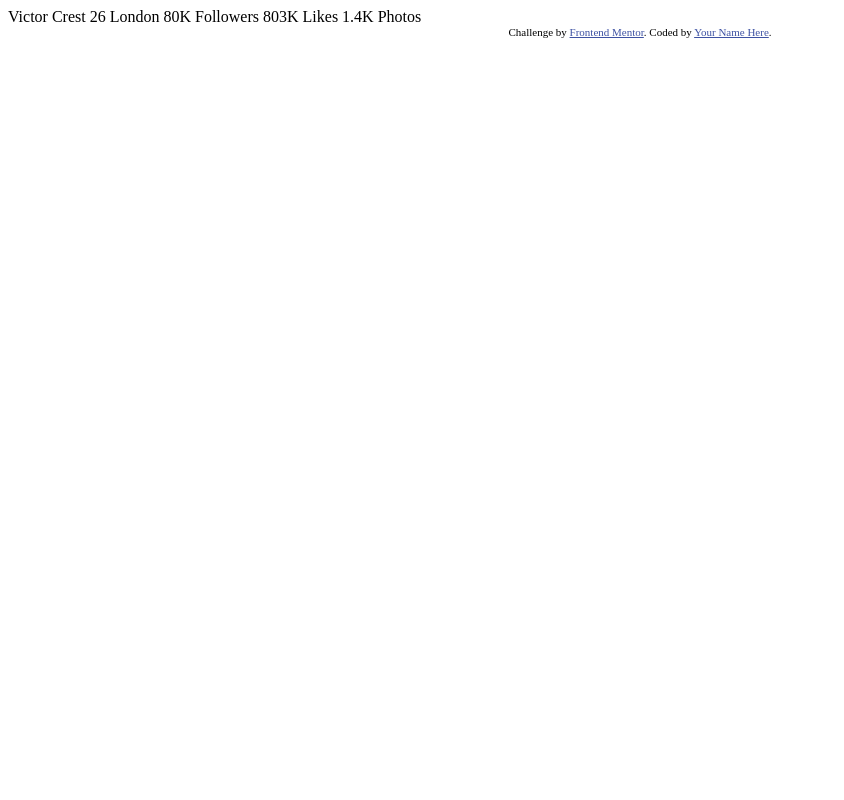
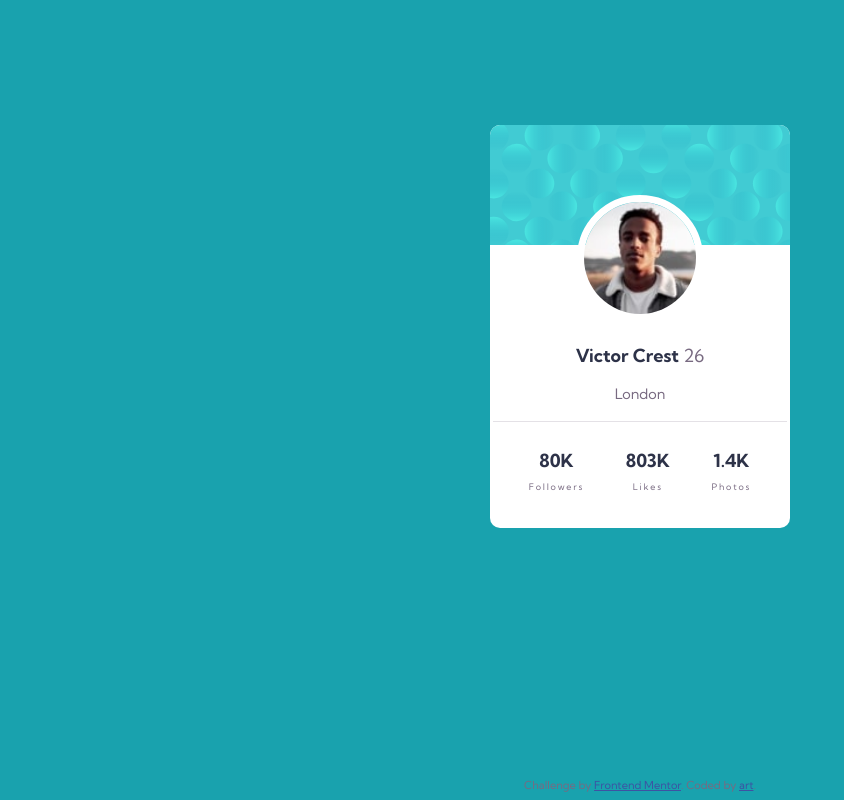
Before and after one commit to artursem/fm-profile-card, a plain HTML site: page index.html in a window 1280 px wide. Shown: the whole page, without its empty margins (0-844 px from the left). Drawn offline with Linux system fonts and the light colour scheme.

Commit message:
Added css

```diff
--- a/index.html
+++ b/index.html
@@ -5,31 +5,39 @@
   <meta name="viewport" content="width=device-width, initial-scale=1.0"> <!-- displays site properly based on user's device -->
 
   <link rel="icon" type="image/png" sizes="32x32" href="./images/favicon-32x32.png">
+  <link rel="stylesheet" href="style.css">
+  <title>Profile card component</title>
 
-  <title>Frontend Mentor | Profile card component</title>
-
-  <!-- Feel free to remove these styles or customise in your own stylesheet 👍 -->
   <style>
     .attribution { font-size: 11px; text-align: center; }
     .attribution a { color: hsl(228, 45%, 44%); }
   </style>
 </head>
 <body>
-  Victor Crest
-  26
-  London
+  <main class="card">
+    <div class="top-image"></div>
+    <div class="user-name">
+      <img src="images/image-victor.jpg" alt="profile picture" id="profile-pic">
+      <b>Victor Crest</b> 26
+      <div class="small">London</div>
+      <div class="divider"></div>
+    </div>
+    <div class="stats-bar">
+      <div class="stat">
+        <b>80K</b><p>Followers</p>
+      </div>
+      <div class="stat">
+        <b>803K</b><p>Likes</p>
+      </div>
+      <div class="stat">
+        <b>1.4K</b><p>Photos</p>
+      </div>
+    </div>
 
-  80K
-  Followers
-
-  803K
-  Likes
-
-  1.4K
-  Photos
+  </main>
   <div class="attribution">
     Challenge by <a href="https://www.frontendmentor.io?ref=challenge" target="_blank">Frontend Mentor</a>.
-    Coded by <a href="#">Your Name Here</a>.
+    Coded by <a href="#">art</a>.
   </div>
 </body>
 </html>
--- /dev/null
+++ b/style.css
@@ -0,0 +1,95 @@
+/*  mobile 375px
+    desktop 1440px */
+@import url('https://fonts.googleapis.com/css2?family=Kumbh+Sans:wght@400;700&display=swap');
+:root {
+    --cyan: hsl(185, 75%, 39%);
+    --blue: hsl(229, 23%, 23%);
+    --gray: hsl(277, 10%, 46%);
+    font-size: 18px;
+}
+* {
+    box-sizing: border-box;
+    padding: 0;
+    margin: 0;
+}
+body {
+    min-height: 99vh;
+    display: flex;
+    flex-direction: column;
+    justify-content: center;
+    align-items: center;
+    font-family: 'Kumbh Sans', sans-serif;
+    color: var(--gray);
+    background: var(--cyan);
+
+/*  background-image:   url(images/bg-pattern-top.svg),
+                        url(images/bg-pattern-bottom.svg);
+    background-size: 100%;
+    background-repeat: no-repeat;
+    background-position: -100% -50%; */
+}
+b {
+    color: var(--blue);
+    font-size: 1rem;
+    letter-spacing: normal;
+}
+.small {
+    font-size: 0.8rem;
+    margin-top: 1rem;
+}
+.attribution {
+    margin-top: auto;
+}
+.card {
+    margin: auto;
+    width: 300px;
+    background: white;
+    border-radius: 10px;
+
+    display: grid;
+    grid-template-rows: 120px 150px auto;
+    grid-template-columns: auto;
+}
+.top-image {
+    background-color: var(--cyan);
+    background-image: url(images/bg-pattern-card.svg);
+    width: 100%;
+    border-radius: 10px 10px 0 0;
+}
+.user-name {
+    text-align: center;
+    position: relative;
+    padding-top: 5.5rem;
+}
+#profile-pic {
+    display: block;
+    width: 126px;
+    border-radius: 50%;
+    border: 7px solid white;
+    margin: 0 auto 0 auto;
+    position: absolute;
+    top: -50px;
+    left: 87px;
+}
+.stats-bar {
+    display: flex;
+    flex-direction: row;
+    justify-content: space-around;
+    padding: 3rem 1rem 2rem 1rem;
+    font-size: 0.5rem;
+    letter-spacing: .1rem;
+
+}
+.stat {
+    text-align: center;
+}
+.stat p {
+    padding-top: .5rem;
+}
+.divider {
+    height: 1px;
+    width: 98%;
+    background-color: var(--gray);
+    opacity: 20%;
+    margin: 1rem auto 2rem auto;
+}
```
